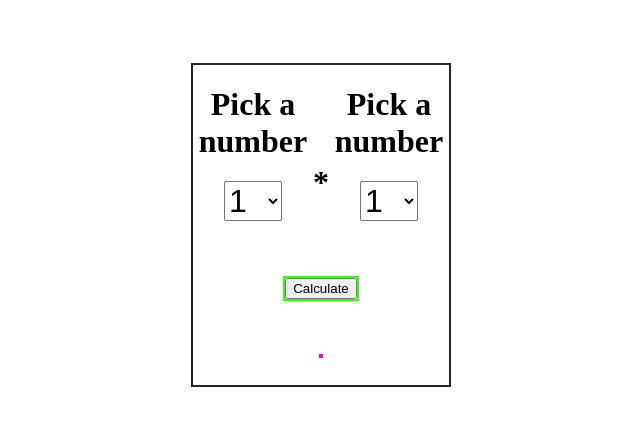
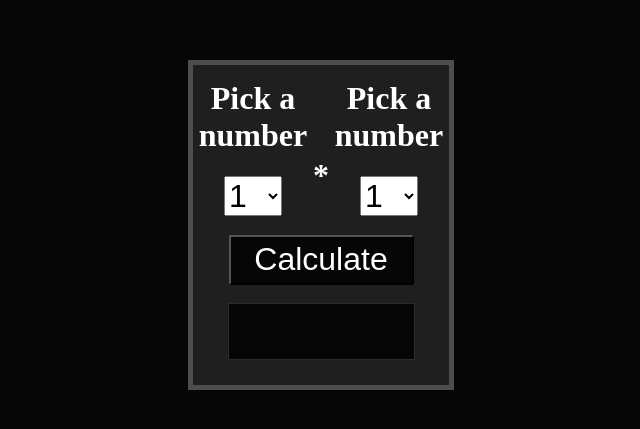
Before and after one commit to igalVilensky/Basic-Calculator, a website: page src/index.html in a window 1280 px wide. Shown: the part 175-604 px from the top of the page, without its empty margins (319-959 px from the left). Drawn offline with nearby package versions, Linux system fonts and the light colour scheme; files that its build step writes are made by us from their sources.

Commit message:
colors and positioning, mixin and variables

```diff
--- a/src/index.html
+++ b/src/index.html
@@ -4,7 +4,7 @@
     <meta charset="UTF-8" />
     <meta http-equiv="X-UA-Compatible" content="IE=edge" />
     <meta name="viewport" content="width=device-width, initial-scale=1.0" />
-    <title>Basic Calculator 🧮</title>
+    <title>🧮 Basic Calculator</title>
     <link rel="stylesheet" href="./styles/main.css" />
   </head>
   <body>
--- a/src/scss/abstracts/_mixins.scss
+++ b/src/scss/abstracts/_mixins.scss
@@ -0,0 +1,4 @@
+@mixin center {
+  display: flex;
+  justify-content: center;
+}
--- a/src/scss/abstracts/_variables.scss
+++ b/src/scss/abstracts/_variables.scss
@@ -0,0 +1,3 @@
+// Background color
+
+$bg: #060606;
--- a/src/scss/layouts/_body.scss
+++ b/src/scss/layouts/_body.scss
@@ -4,55 +4,71 @@ body {
   box-sizing: border-box;
   width: 100vw;
   height: 100vh;
-  /* border: 2px solid rgb(51, 255, 0); */
-  display: flex;
-  justify-content: center;
+  background: $bg;
+  @include center;
   align-items: center;
 }
 div {
 }
 
 .main-container {
-  border: 2px solid rgb(37, 37, 37);
+  background: #1f1f1f;
+  border: 5px solid rgb(77, 77, 77);
   width: 20%;
   height: 40%;
   display: flex;
   flex-direction: column;
   justify-content: space-around;
   align-items: center;
+  color: #fff;
 }
 
 .users-wrapper {
-  /* border: 2px solid rgb(51, 255, 0); */
-  display: flex;
-  justify-content: center;
+  @include center;
 }
 
 .heading h1 {
   text-align: center;
-  margin-top: -5%;
+  margin-top: 5%;
 }
 .select-wrapper {
-  /* border: 2px solid rgb(51, 255, 0); */
-  display: flex;
-  justify-content: center;
+  @include center;
   margin-top: 15%;
 }
 
 .multiplication {
-  margin-top: 20%;
+  margin-top: 24%;
 }
 
 .btn-container {
-  border: 2px solid rgb(51, 255, 0);
-  display: flex;
-  justify-content: center;
+  @include center;
+}
+
+button {
+  color: #fff;
+  font-size: 2rem;
+  width: 185px;
+  height: 50px;
+  border-radius: 2px;
+  background-color: $bg;
+  &:hover {
+    background: blue;
+  }
 }
 
 .result-container {
-  border: 2px solid rgb(255, 0, 212);
-  display: flex;
-  justify-content: center;
+  font-size: 2rem;
+  @include center;
+  margin-bottom: 6%;
+  border: 1px solid rgb(43, 43, 43);
+}
+
+.result {
+  height: 35px;
+  background-color: $bg;
+  padding: 10px;
+  width: 165px;
+  text-align: center;
 }
 .select-num,
 .select-num2 {
```
